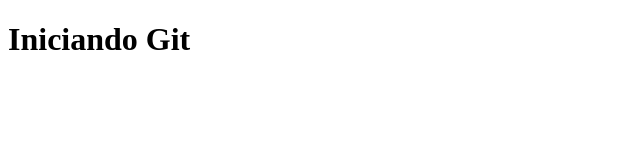
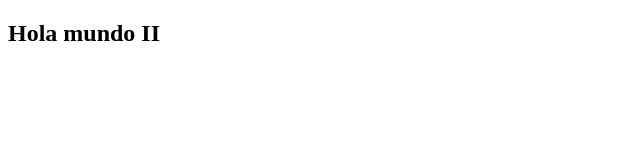
Before and after one commit to FreddyPatarroyo/curso-git, a plain HTML site: page index.html in a window 1280 px wide. Shown: the whole page, without its empty margins (0-640 px from the left). Drawn offline with Linux system fonts and the light colour scheme.

Commit message:
cambiando el h1 por un div un un h2

```diff
--- a/index.html
+++ b/index.html
@@ -2,9 +2,11 @@
 <html lang="es" dir="ltr">
   <head>
     <meta charset="utf-8">
-    <title>GIT</title>
+    <title>GIT y GIT HUB</title>
   </head>
   <body>
-    <h1>Iniciando Git</h1>
+    <div class="">
+      <h2>Hola mundo II</h2>
+    </div>
   </body>
 </html>
```
